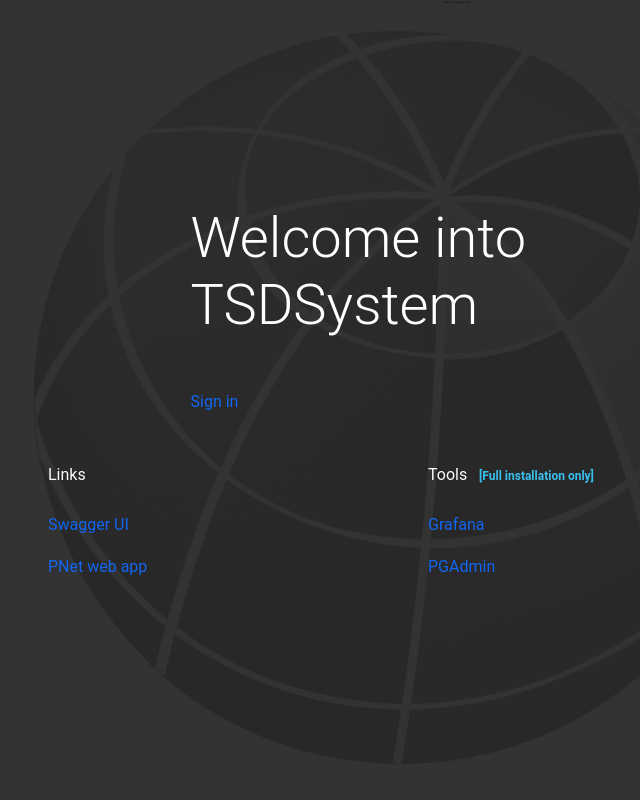
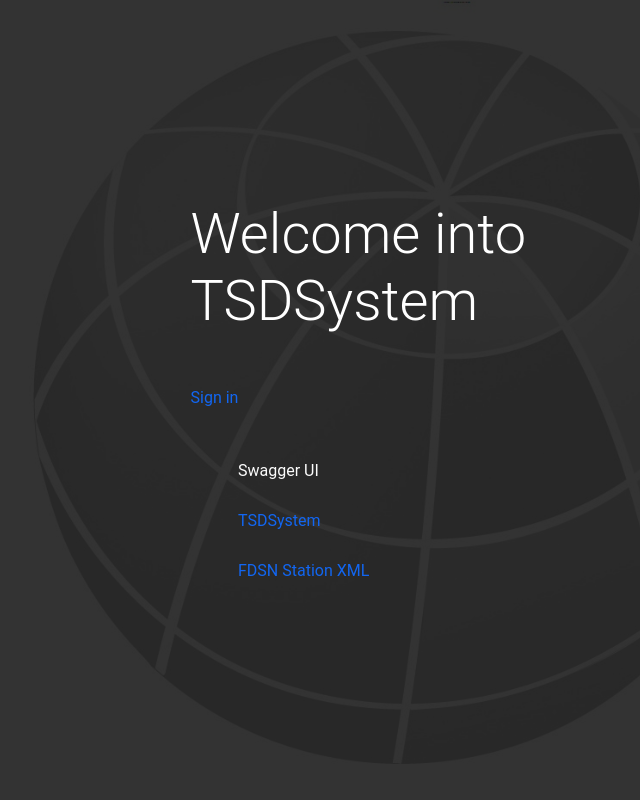
Before and after one commit to ingv-oe-dev/tsdsystem, a PHP site: page /tsdws/login/welcome.php in a window 1280 px wide. Shown: the whole page, without its empty margins (224-864 px from the left). Run offline with PHP 8.4, Linux system fonts and the light colour scheme.

Commit message:
Re-organize welcome page links - Distinct admin links - $_SESSION["isAdmin"] checks also for user delegated admin permissions - Get priority to 'https' scheme into Swagger UIs

```diff
--- a/src/fdsnws/swagger/fdsnws.json
+++ b/src/fdsnws/swagger/fdsnws.json
@@ -15,6 +15,7 @@
     },
     "basePath": "/fdsnws/station/1",
     "schemes": [
+        "https",
         "http"
     ],
     "paths": {
--- a/src/tsdws/login/welcome.php
+++ b/src/tsdws/login/welcome.php
@@ -2,6 +2,7 @@
     session_start();
     $email = isset($_SESSION ['email']) ? $_SESSION ['email'] : '';
     $link = isset($_SESSION ['email']) ? "<a href='logout.php'>Logout</a>" : "<a href='.'>Sign in</a>";
+    $isAdmin = (isset($_SESSION["isAdmin"]) and $_SESSION["isAdmin"]);
 ?>
 <!DOCTYPE html>
 <html lang="en">
@@ -32,26 +33,34 @@
                 <div class='display-4 text-white mb-4'>Welcome into TSDSystem</div>
                 <div class='text-white text-italic'>
                   <?php echo $email ?>&nbsp;
-                  <span class='badge text-warning text-italic'><?php echo (isset($_SESSION["isAdmin"]) and $_SESSION["isAdmin"]) ? "[admin]" : "" ?></span>
+                  <span class='badge text-warning text-italic'><?php echo $isAdmin ? "[admin]" : "" ?></span>
                 </div>
                 <div><?php echo $link ?></div>
             </div>
           </div>
           <div class="row justify-content-center">
+          <div class="col-xl-4 col-md-8">
+              <p class='mt-4 text-light'>Swagger UI</p>
+              <p class='mt-4'><a href='../../swagger/tsdsystem' target='_blank'>TSDSystem</a></p>
+              <p class='mt-4'><a href='../../swagger/fdsn' target='_blank'>FDSN Station XML</a></p>
+            </div>
+            <?php if ($email != '') { ?>
             <div class="col-xl-4 col-md-8">
               <p class='mt-4 text-light'>Links</p>
-              <p class='mt-4'><a href='../../swagger/tsdsystem' target='_blank'>Swagger UI</a></p>
-              <p class='mt-3'><a href='../pnet'>PNet web app</a></p>
-              <?php if ($email != '') { ?>
-                <p class='mt-3'><a href='../form' target='_blank'>Timeseries request</a> <span class='badge text-success text-italic'>[demo]</span></p>
-                <p class='mt-3'><a href='../form/edit' target='_blank'>Resources edit forms</a></p>
+              <p class='mt-3'><a href='../form' target='_blank'>Timeseries request</a> <span class='badge text-success text-italic'>[demo]</span></p>
+              <?php if($isAdmin) { ?>
+                <p class='mt-3'><a href='../pnet'>PNet web app</a> <span class='badge text-warning text-italic'>[admin]</span></p>
+                <p class='mt-3'><a href='../form/edit' target='_blank'>Resources edit forms</a> <span class='badge text-warning text-italic'>[admin]</span></p>
               <?php } ?>
             </div>
+            <?php } ?>
+            <?php if($isAdmin) { ?>
             <div class="col-xl-4 col-md-8">
-              <p class='mt-4 text-light'>Tools <span class='badge text-info text-italic'>[Full installation only]</span></p>
+              <p class='mt-4 text-light'>Admin Tools <span class='badge text-warning text-italic'>[admin]</span><span class='badge text-info text-italic'>[Available only to full installations]</span></p>
               <p class='mt-4'><a href='../../grafana' target='_blank'>Grafana</a></p>
               <p class='mt-3'><a href='../../pgadmin4' target='_blank'>PGAdmin</a></p>
             </div>
+            <?php } ?>
           </div>
         </div>
       </div>
--- a/src/tsdws/swagger/oedatarep-tsdsystem.json
+++ b/src/tsdws/swagger/oedatarep-tsdsystem.json
@@ -19,8 +19,8 @@
         "description": "End-point for timeseries stored into the TSDSystem instance of OEDataRep"
     }],
     "schemes": [
-        "http",
-        "https"
+        "https",
+        "http"
     ],
     "paths": {
         "/timeseries/{id}/values": {
```
Also changed, not shown: src/tsdws/login/login.php (+6 -1 lines), src/tsdws/swagger/tsdsystem.json.
